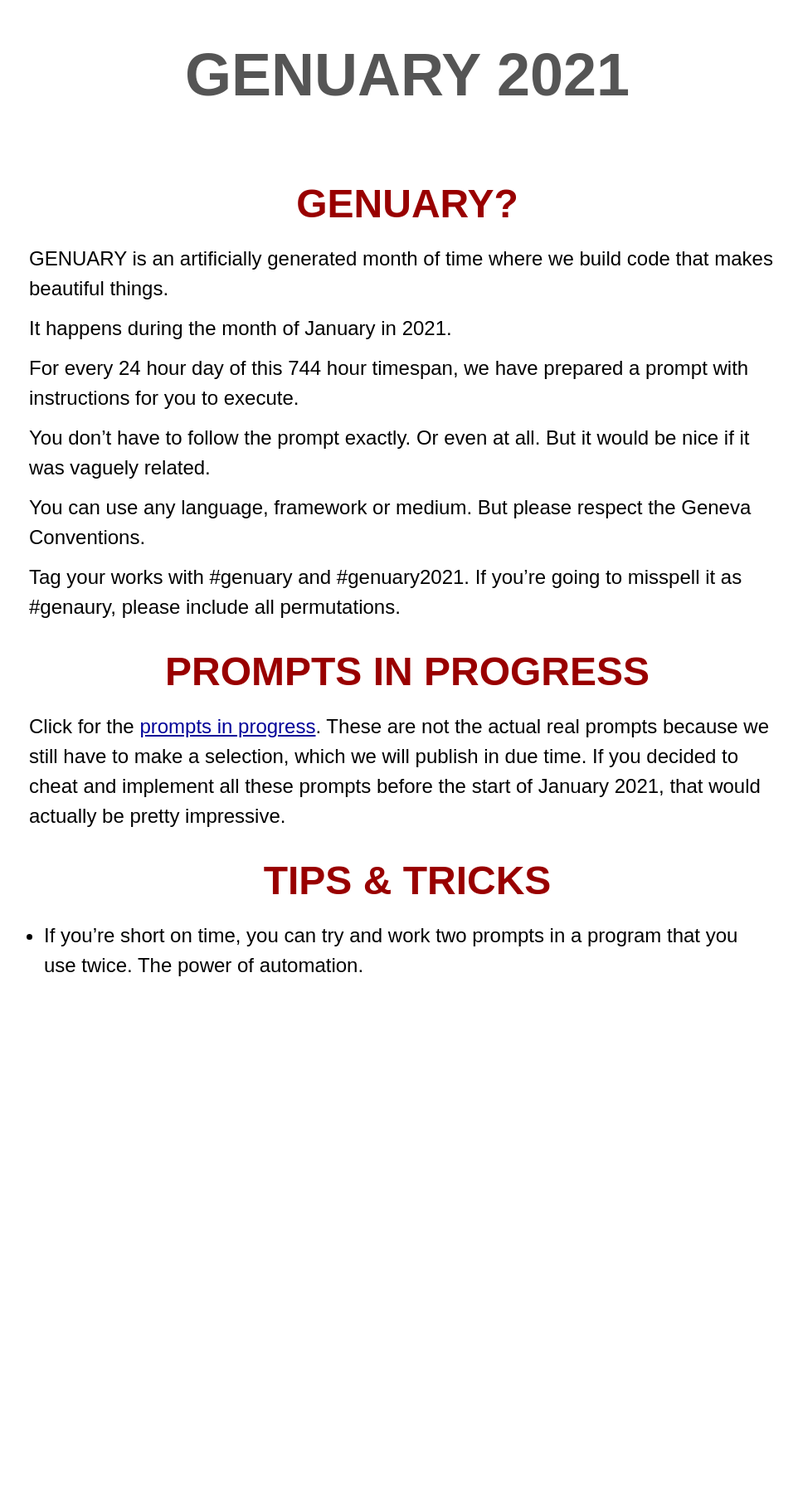
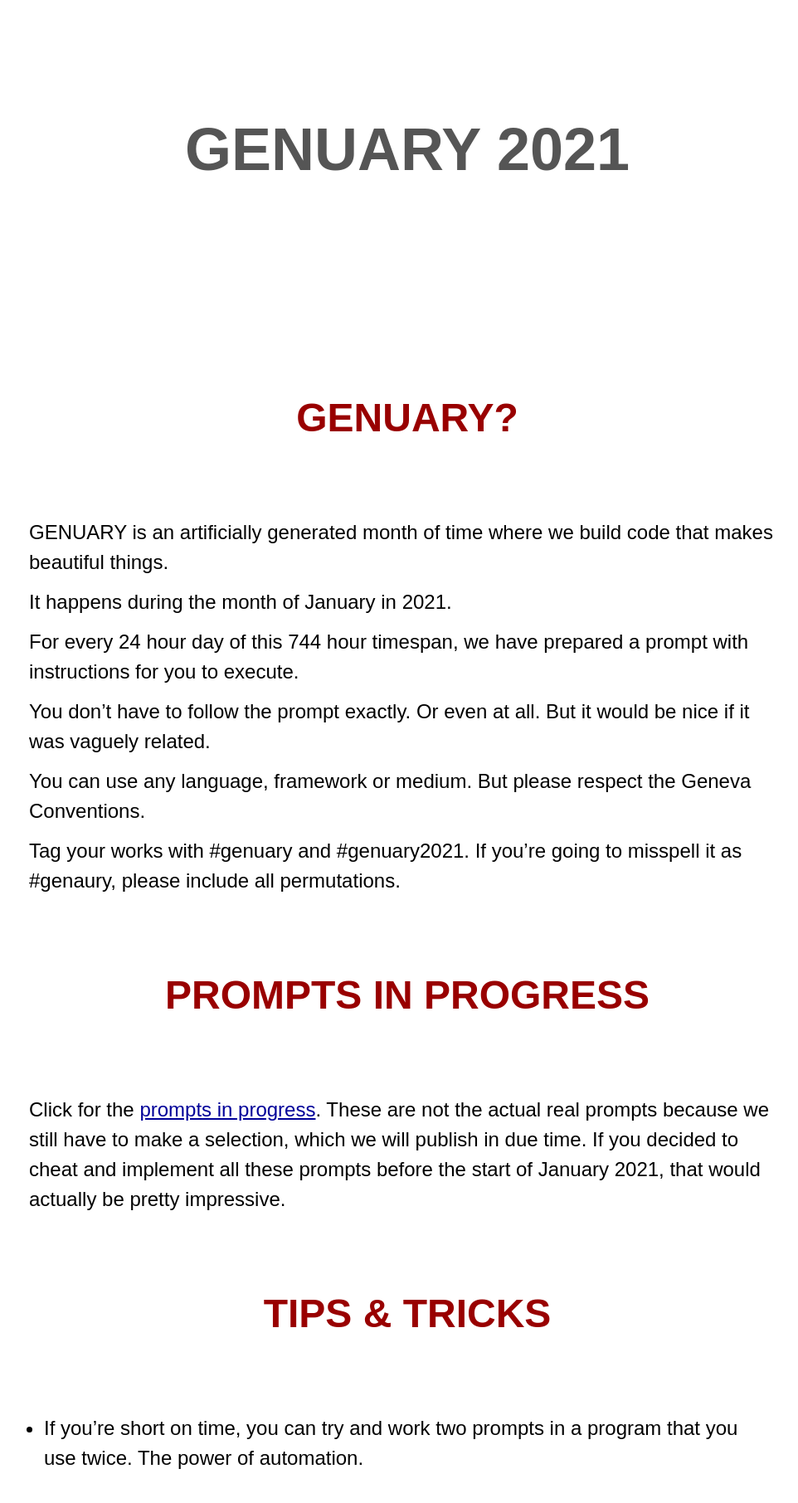
Before and after one commit to genuary2021/genuary2021.github.io, a Jekyll site: the page built from index.md, in a window 1280 px wide. Shown: the whole page at 83% size, without its empty margins (85-1047 px from the left). Built offline with Jekyll 4.4.1, drawn with Linux system fonts in a browser that asks for light colours; our own code applies the rules of GitHub Pages for plain Markdown files; before the commit the page ends 1218 px from its top, so only the background shows below that.

Commit message:
Update style.css

```diff
--- a/css/style.css
+++ b/css/style.css
@@ -52,7 +52,7 @@ hr {
 }
 
 h1, h2, h3, h4, h5, h6 {
-  margin: 0.75em 0 0.5em 0;
+  margin: 2em 0;
   font-size: 1.25em;
   line-height: 1;
   font-weight: bold;
```
